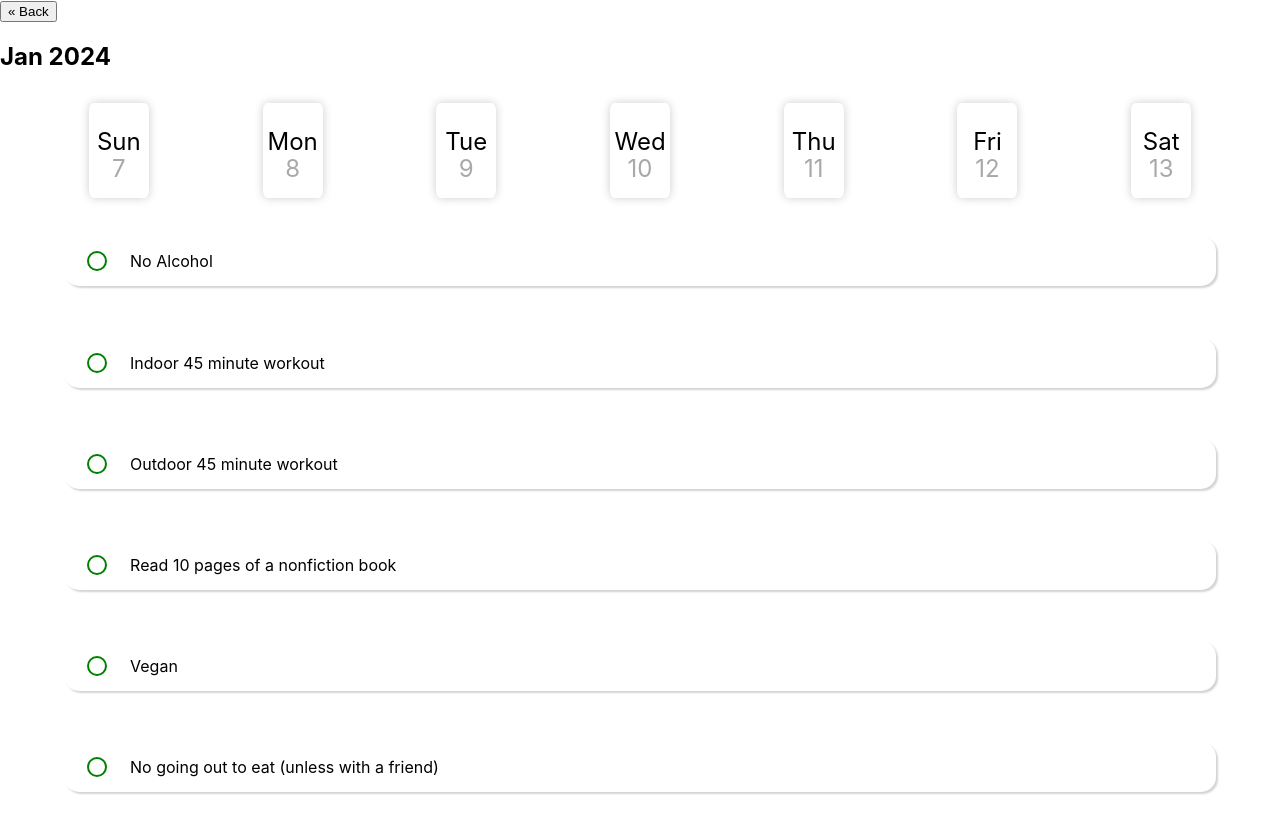
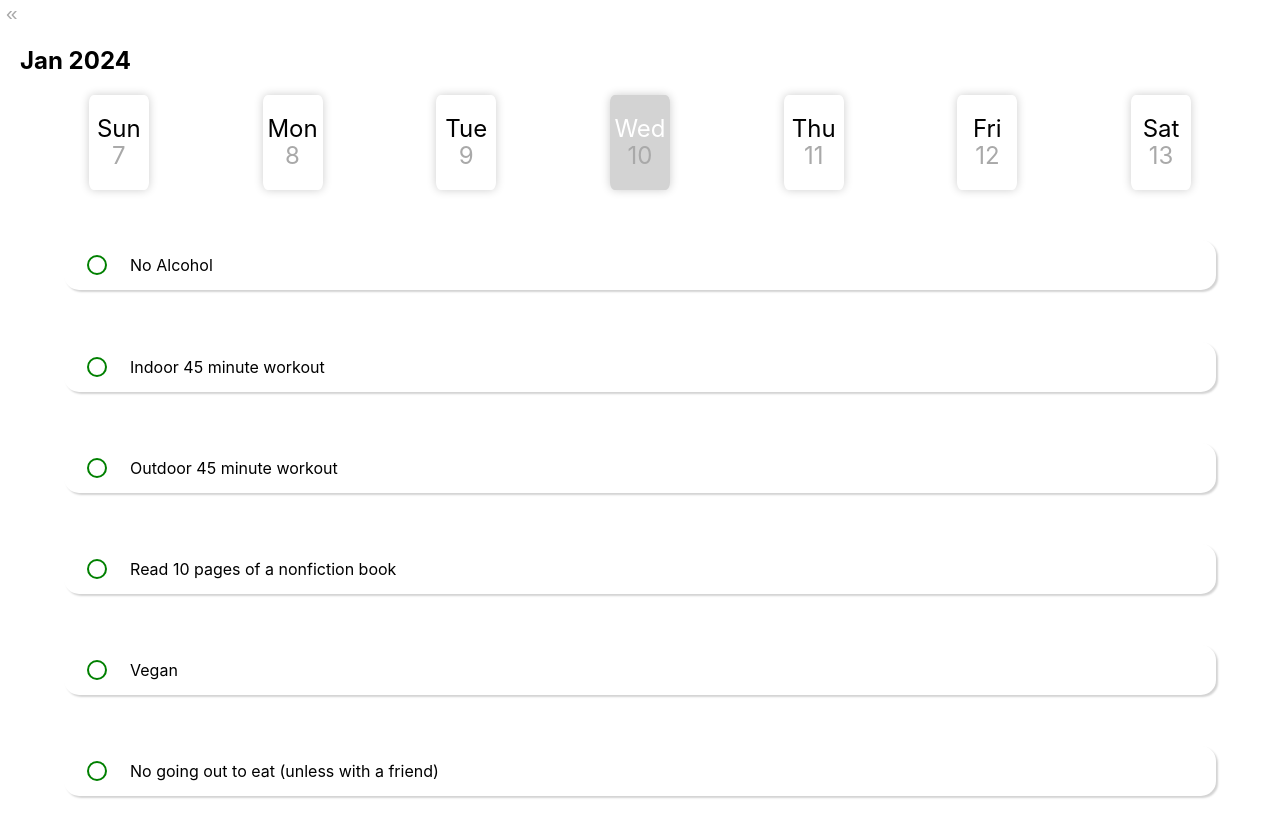
Before and after one commit to ljacob23/habit_tracker, a React (Create React App) app: page / in a window 1280 px wide. Both pictures are taken after a click on the element "10". Built offline with nearby package versions, Linux system fonts and the light colour scheme.

Commit message:
Fixing the days of the week in modal page

```diff
--- a/src/App.js
+++ b/src/App.js
@@ -7,6 +7,7 @@ function App() {
   const [habitData, setHabitData] = useState({});
   const [modalOpen, setModalOpen] = useState(false);
   const [selectedDate, setSelectedDate] = useState(null);
+  const weekdays = ['Sun', 'Mon', 'Tue', 'Wed', 'Thu', 'Fri', 'Sat'];
 
     //get the year
     //then increase to the next month
--- a/src/Modal.css
+++ b/src/Modal.css
@@ -4,6 +4,9 @@
     background-color: white;
     position: fixed;
     display: flex;
+}
+h2 {
+    margin-left: 20px;
 }
 .modal-overlay .day{
     border-top: none;
@@ -67,6 +70,7 @@ body, html {
     box-shadow: 0 0 10px rgba(0, 0, 0, 0.2);
     border-radius: 8%;
 }
+
 .dayOfWeek{
     margin-bottom: -0px;
 }
@@ -75,3 +79,31 @@ body, html {
     color: darkgrey;
     font-size: 1.5rem;
 }
+
+.individual:hover {
+    background-color: lightgray;
+    color:white;
+}
+
+.individual:hover .date {
+    color: white;
+}
+
+.backButton{
+    color: darkgrey;
+    background-color: white;
+    border: none;
+    font-size: 1.3rem;
+}
+
+.selected-day{
+    display: flex;
+    flex-direction: column;
+    align-items: center;
+    height: 95px;
+    width: 60px;
+    box-shadow: 0 0 10px rgba(0, 0, 0, 0.2);
+    border-radius: 8%;
+    background-color: lightgray;
+    color: white;
+}
--- a/src/Modal.js
+++ b/src/Modal.js
@@ -2,7 +2,7 @@ import React, {useState} from 'react';
 import './Modal.css';
 
 const Modal = ({ isOpen, onClose, date, habitData, setHabitData }) => {
-    const weekdays = ['Sun', 'Mon', 'Tue', 'Wed', 'Thu', 'Fri', 'Sat'];
+
     const [modalOpen, setModalOpen] = useState(false);
     const [selectedDate, setSelectedDate] = useState(null);
     const checkBox = (habit) => {
@@ -50,26 +50,41 @@ const Modal = ({ isOpen, onClose, date, habitData, setHabitData }) => {
         onClose();
     };
 
+    const isSameDay = (date1, date2) => {
+        if(!date1 || !date2){
+            return false;
+        }
+        if(date1.getFullYear() !== date2.getFullYear()){
+          return false;
+        } else if(date1.getMonth() !== date2.getMonth()){
+          return false;
+        } else if(date1.getDate() !== date2.getDate()){
+          return false;
+        }
+        return true;
+    };
 
     const week = getCurrentWeek();
-    console.log(week);
+
 
     return (
         <div className="modal-overlay">
           <div className="modal">
-            <button onClick={closeModal}>&laquo; Back</button>
-            <h2>{new Date().toLocaleString('default', {month : 'short'})} {new Date().getFullYear()} </h2>
+            <button onClick={closeModal} className = "backButton">&laquo;</button>
+
+                <h2>
+                    {date.toLocaleString('default', { month: 'short' })}{' '}
+                    {date.getFullYear()}
+                </h2>
             <div className = "week-header">
                 {week.map((day, index) => (
-                    <div
-                    key={index}
-                    className = "day"
-                    onClick={() => handleDayClick(day)}>
-                        <div className = "individual">
-                        <p className="dayOfWeek">{day.toLocaleDateString('en-US', {weekday: 'short' })}</p>
-                        <p className="date">{day.getDate()}</p>
-                        </div>
-                    </div>
+                         <div key={index}
+                         className = {`day ${isSameDay(day, date) ? 'selected-day' : 'individual'}`}
+                         onClick={() => handleDayClick(day)}>
+                         <p className="dayOfWeek">{day.toLocaleDateString('en-US', {weekday: 'short' })}</p>
+                         <p className="date">{day.getDate()}</p>
+                         </div>
+
                 ))}
             </div>
             <div className = "habits">
```
